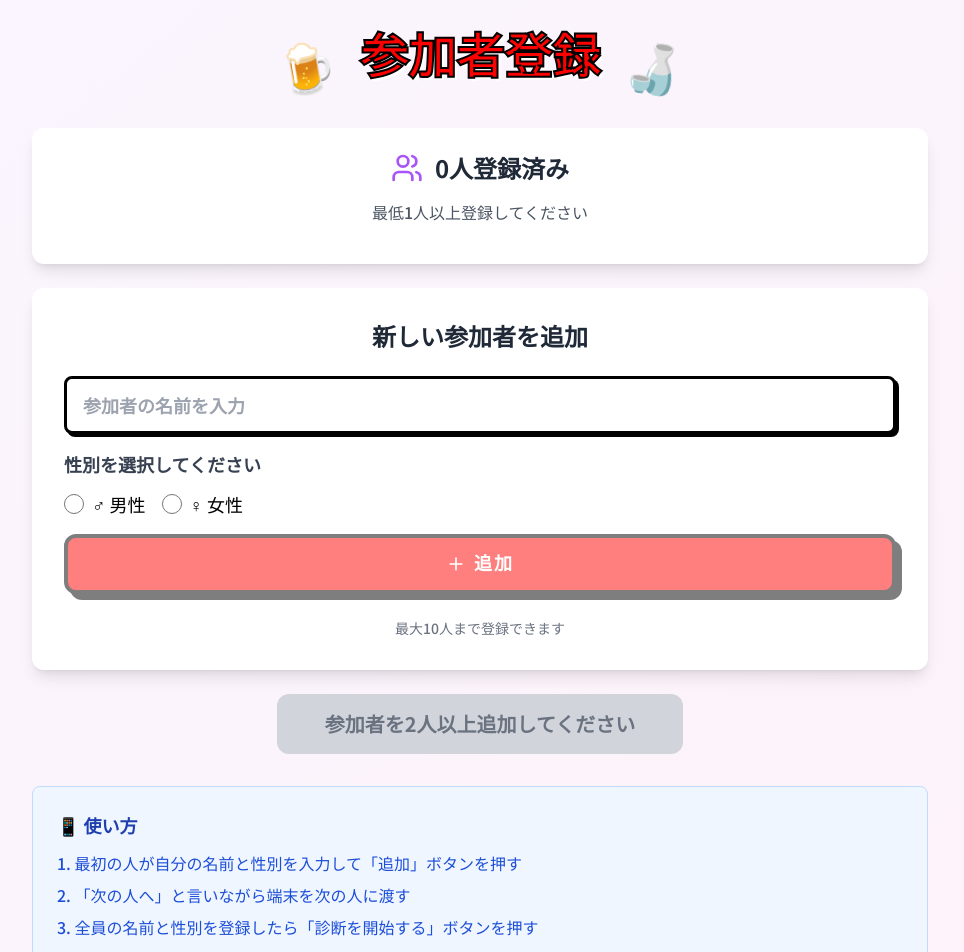
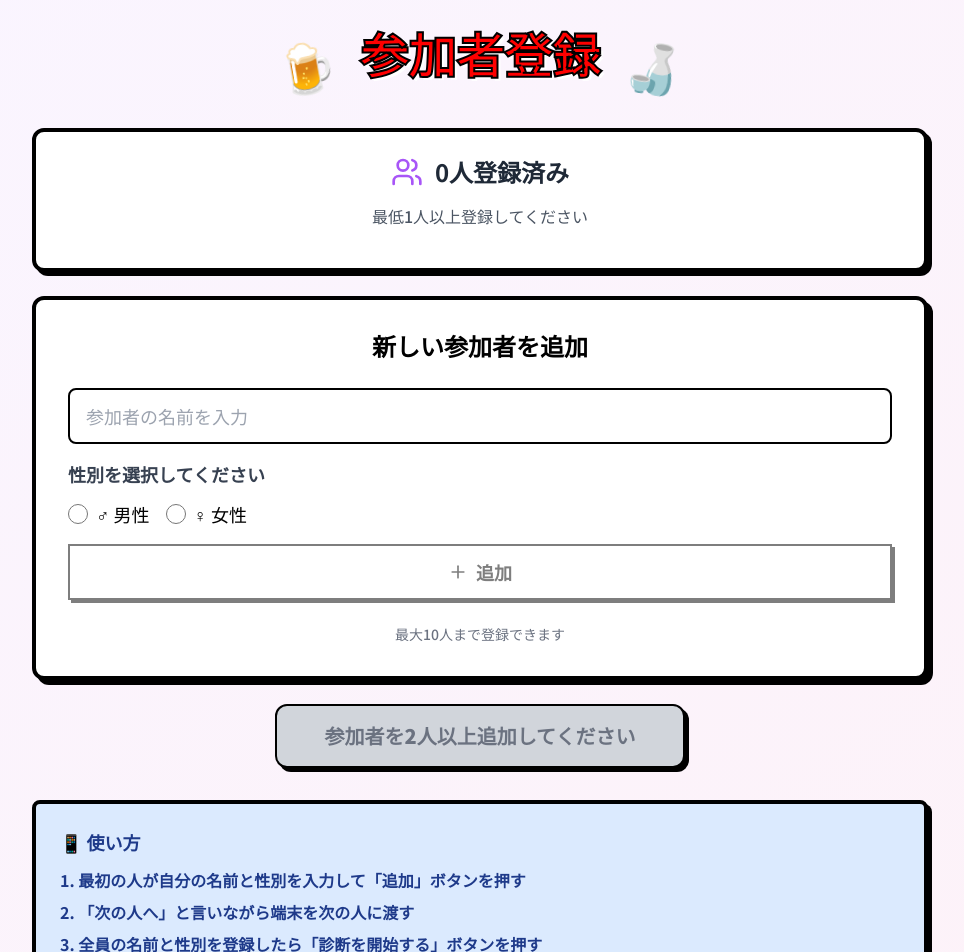
Before and after one commit to tanajirou0987-coder/aisyou, a React (Vite) app: page /group-participant-registration in a window 1280 px wide. Shown: the top 952 px of the page, without its empty margins (160-1124 px from the left). Built offline with nearby package versions, Linux system fonts and the light colour scheme.

Commit message:
UI: 参加者登録画面を結果画面テイストへ全面統一（カード/入力/ラジオ/ボタン/リスト/警告/使い方）

```diff
--- a/src/pages/GroupParticipantRegistrationPage.tsx
+++ b/src/pages/GroupParticipantRegistrationPage.tsx
@@ -59,8 +59,8 @@ export function GroupParticipantRegistrationPage() {
           </div>
         </div>
 
-        {/* 現在の参加者数表示 */}
-        <div className="bg-white rounded-lg md:rounded-xl shadow-lg p-3 md:p-6 mb-3 md:mb-6">
+        {/* 現在の参加者数表示（カード化） */}
+        <div className="rounded-lg md:rounded-xl p-3 md:p-6 mb-3 md:mb-6 border-2 md:border-4 border-black" style={{background: '#FFFFFF', boxShadow: '4px 4px 0 #000000'}}>
           <div className="flex items-center justify-center gap-2 md:gap-3 mb-2 md:mb-4">
             <Users className="w-5 h-5 md:w-8 md:h-8 text-purple-500" />
             <span className="text-base md:text-2xl font-bold text-gray-800">
@@ -97,9 +97,9 @@ export function GroupParticipantRegistrationPage() {
           )}
         </div>
 
-        {/* 参加者追加フォーム */}
-        <div className="bg-white rounded-lg md:rounded-xl shadow-lg p-3 md:p-8 mb-3 md:mb-6">
-          <h2 className="text-base md:text-2xl font-bold text-gray-800 mb-3 md:mb-6 text-center">
+        {/* 参加者追加フォーム（カード化） */}
+        <div className="rounded-lg md:rounded-xl p-3 md:p-8 mb-3 md:mb-6 border-2 md:border-4 border-black" style={{background: '#FFFFFF', boxShadow: '5px 5px 0 #000000'}}>
+          <h2 className="text-base md:text-2xl font-black text-black mb-3 md:mb-6 text-center" style={{fontFamily: 'Bangers, sans-serif'}}>
             新しい参加者を追加
           </h2>
 
@@ -110,7 +110,7 @@ export function GroupParticipantRegistrationPage() {
               onChange={(e) => setParticipantName(e.target.value)}
               onKeyPress={handleKeyPress}
               placeholder="参加者の名前を入力"
-              className="w-full input-field text-sm md:text-lg"
+              className="w-full text-sm md:text-lg rounded-lg border-2 md:border-3 border-black px-3 py-2 md:px-4 md:py-3 focus:outline-none focus:ring-0"
               maxLength={20}
             />
 
@@ -127,7 +127,7 @@ export function GroupParticipantRegistrationPage() {
                     value="male"
                     checked={selectedGender === 'male'}
                     onChange={(e) => setSelectedGender(e.target.value as 'male')}
-                    className="w-4 h-4 md:w-5 md:h-5 text-blue-600"
+                    className="w-4 h-4 md:w-5 md:h-5 text-blue-600 accent-blue-600 border-2 border-black"
                   />
                   <span className="text-sm md:text-lg">♂ 男性</span>
                 </label>
@@ -138,7 +138,7 @@ export function GroupParticipantRegistrationPage() {
                     value="female"
                     checked={selectedGender === 'female'}
                     onChange={(e) => setSelectedGender(e.target.value as 'female')}
-                    className="w-4 h-4 md:w-5 md:h-5 text-pink-600"
+                    className="w-4 h-4 md:w-5 md:h-5 text-pink-600 accent-pink-600 border-2 border-black"
                   />
                   <span className="text-sm md:text-lg">♀ 女性</span>
                 </label>
@@ -148,7 +148,8 @@ export function GroupParticipantRegistrationPage() {
             <button
               onClick={handleAddParticipant}
               disabled={!participantName.trim() || !selectedGender || state.groupParticipants.length >= 10}
-              className="w-full btn-primary px-4 md:px-6 py-2 md:py-3 text-sm md:text-lg disabled:opacity-50 flex items-center justify-center"
+              className="w-full px-4 md:px-6 py-2 md:py-3 text-sm md:text-lg font-extrabold disabled:opacity-50 flex items-center justify-center border-2 md:border-3 border-black text-black bg-white hover:bg-yellow-100"
+              style={{ boxShadow: '3px 3px 0 #000000' }}
             >
               <Plus className="w-4 h-4 md:w-5 md:h-5 mr-1 md:mr-2" />
               追加
@@ -160,20 +161,21 @@ export function GroupParticipantRegistrationPage() {
           </div>
         </div>
 
-        {/* 参加者リスト */}
+        {/* 参加者リスト（カード化） */}
         {state.groupParticipants.length > 0 && (
-          <div className="bg-white rounded-lg md:rounded-xl shadow-lg p-3 md:p-8 mb-3 md:mb-6">
-            <h3 className="text-sm md:text-xl font-semibold text-gray-700 mb-3 md:mb-6 text-center">
+          <div className="rounded-lg md:rounded-xl p-3 md:p-8 mb-3 md:mb-6 border-2 md:border-4 border-black" style={{background: '#FFFFFF', boxShadow: '5px 5px 0 #000000'}}>
+            <h3 className="text-sm md:text-xl font-black text-black mb-3 md:mb-6 text-center" style={{fontFamily: 'Bangers, sans-serif'}}>
               登録済み参加者一覧
             </h3>
             <div className="space-y-2 md:space-y-3">
               {state.groupParticipants.map((participant, index) => (
                 <div
                   key={participant.userId}
-                  className="flex items-center justify-between bg-gray-50 p-2 md:p-4 rounded-lg"
+                  className="flex items-center justify-between bg-gray-50 p-2 md:p-4 rounded-lg border-2 border-black"
+                  style={{ boxShadow: '3px 3px 0 #000000' }}
                 >
                   <div className="flex items-center gap-2 md:gap-3">
-                    <span className="bg-purple-500 text-white rounded-full w-6 h-6 md:w-8 md:h-8 flex items-center justify-center text-xs md:text-sm font-bold">
+                    <span className="bg-purple-500 text-white rounded-full w-6 h-6 md:w-8 md:h-8 flex items-center justify-center text-xs md:text-sm font-bold border-2 border-black" style={{boxShadow: '2px 2px 0 #000000'}}>
                       {participant.registrationOrder}
                     </span>
                     <span className={`text-sm md:text-lg font-bold ${participant.gender === 'male' ? 'text-blue-600' : 'text-pink-600'}`}>
@@ -182,7 +184,8 @@ export function GroupParticipantRegistrationPage() {
                   </div>
                   <button
                     onClick={() => removeGroupParticipant(participant.userId)}
-                    className="text-red-500 hover:text-red-700 p-1 md:p-2"
+                    className="text-red-600 hover:text-red-700 p-1 md:p-2 border-2 border-black rounded-md bg-white"
+                    style={{ boxShadow: '2px 2px 0 #000000' }}
                     title="削除"
                   >
                     <Trash2 className="w-4 h-4 md:w-5 md:h-5" />
@@ -193,16 +196,17 @@ export function GroupParticipantRegistrationPage() {
           </div>
         )}
 
-        {/* 診断開始ボタン */}
+        {/* 診断開始ボタン（ボタン強調） */}
         <div className="text-center">
           <button
             onClick={handleStartDiagnosis}
             disabled={!canStartDiagnosis}
-            className={`px-6 md:px-12 py-3 md:py-4 text-sm md:text-xl font-bold rounded-xl transition-all flex items-center gap-2 md:gap-3 mx-auto ${
+            className={`px-6 md:px-12 py-3 md:py-4 text-sm md:text-xl font-extrabold rounded-xl transition-all flex items-center gap-2 md:gap-3 mx-auto border-2 md:border-3 border-black ${
               canStartDiagnosis
-                ? 'bg-gradient-to-r from-purple-500 to-pink-500 text-white shadow-lg hover:shadow-xl transform hover:scale-105'
+                ? 'bg-gradient-to-r from-purple-500 to-pink-500 text-white'
                 : 'bg-gray-300 text-gray-500 cursor-not-allowed'
             }`}
+            style={{ boxShadow: '4px 4px 0 #000000' }}
           >
             {canStartDiagnosis ? (
               <>
@@ -218,27 +222,27 @@ export function GroupParticipantRegistrationPage() {
           </button>
         </div>
 
-        {/* 性別バランス警告 */}
+        {/* 性別バランス警告（カード化） */}
         {state.groupParticipants.length > 0 && !genderBalance.isBalanced && (
-          <div className="bg-yellow-50 border border-yellow-200 rounded-lg p-3 md:p-6 mt-3 md:mt-8">
-            <div className="flex items-center gap-2 text-yellow-800 mb-2 md:mb-3">
+          <div className="rounded-lg p-3 md:p-6 mt-3 md:mt-8 border-2 md:border-4 border-black" style={{background: '#FFF3BF', boxShadow: '4px 4px 0 #000000'}}>
+            <div className="flex items-center gap-2 text-yellow-900 mb-2 md:mb-3">
               <AlertTriangle className="w-4 h-4 md:w-5 md:h-5" />
-              <h3 className="text-sm md:text-lg font-semibold">
+              <h3 className="text-sm md:text-lg font-extrabold">
                 性別バランスの注意
               </h3>
             </div>
-            <p className="text-xs md:text-base text-yellow-700">
+            <p className="text-xs md:text-base text-yellow-900 font-bold">
               {genderBalance.warningMessage}
             </p>
           </div>
         )}
 
-        {/* 使い方説明 */}
-        <div className="bg-blue-50 border border-blue-200 rounded-lg p-3 md:p-6 mt-3 md:mt-8">
-          <h3 className="text-sm md:text-lg font-semibold text-blue-800 mb-2 md:mb-3">
+        {/* 使い方説明（カード化） */}
+        <div className="rounded-lg p-3 md:p-6 mt-3 md:mt-8 border-2 md:border-4 border-black" style={{background: '#DBEAFE', boxShadow: '4px 4px 0 #000000'}}>
+          <h3 className="text-sm md:text-lg font-extrabold text-blue-900 mb-2 md:mb-3">
             📱 使い方
           </h3>
-          <div className="text-blue-700 space-y-1 md:space-y-2 text-xs md:text-base">
+          <div className="text-blue-900 font-bold space-y-1 md:space-y-2 text-xs md:text-base">
             <p>1. 最初の人が自分の名前と性別を入力して「追加」ボタンを押す</p>
             <p>2. 「次の人へ」と言いながら端末を次の人に渡す</p>
             <p>3. 全員の名前と性別を登録したら「診断を開始する」ボタンを押す</p>
```
